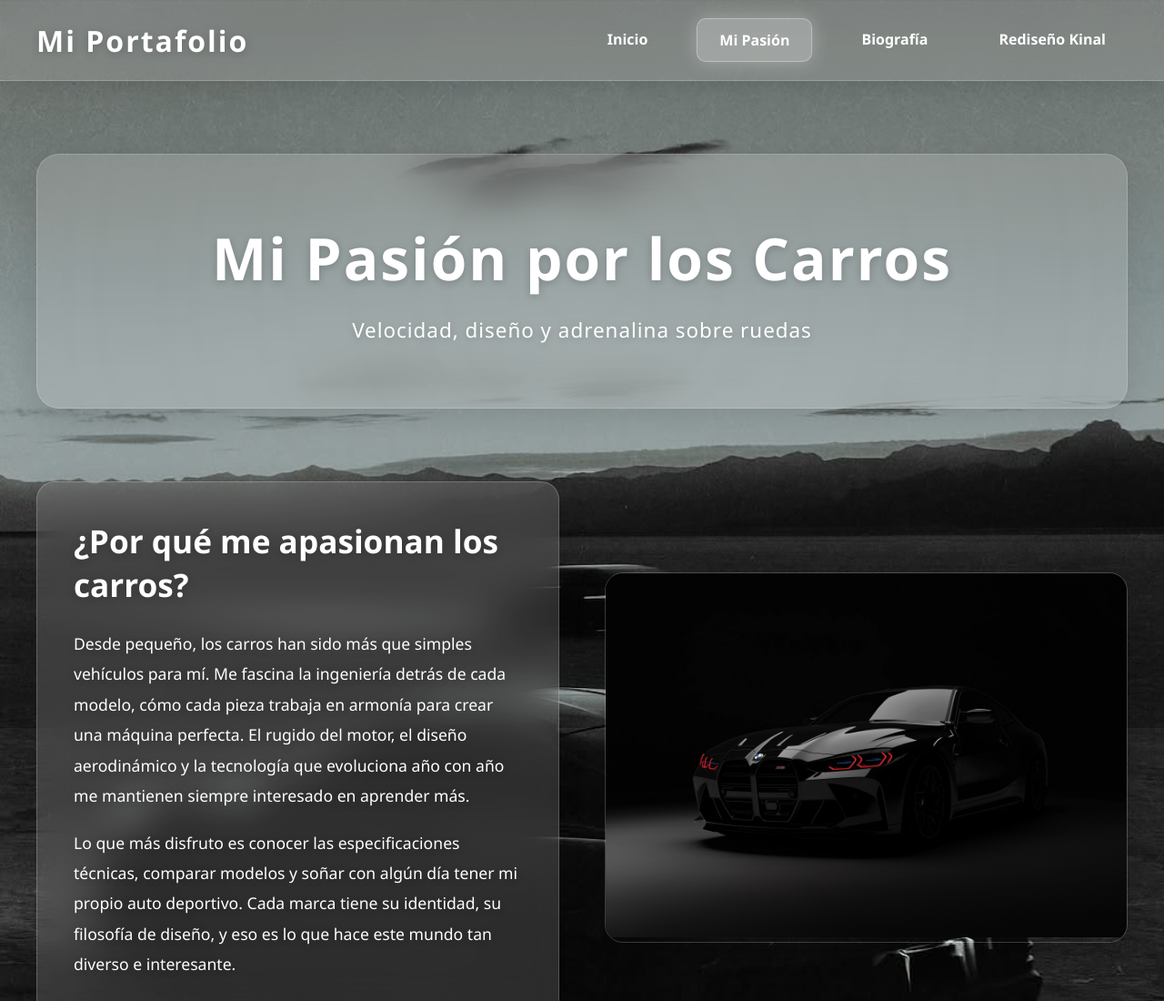
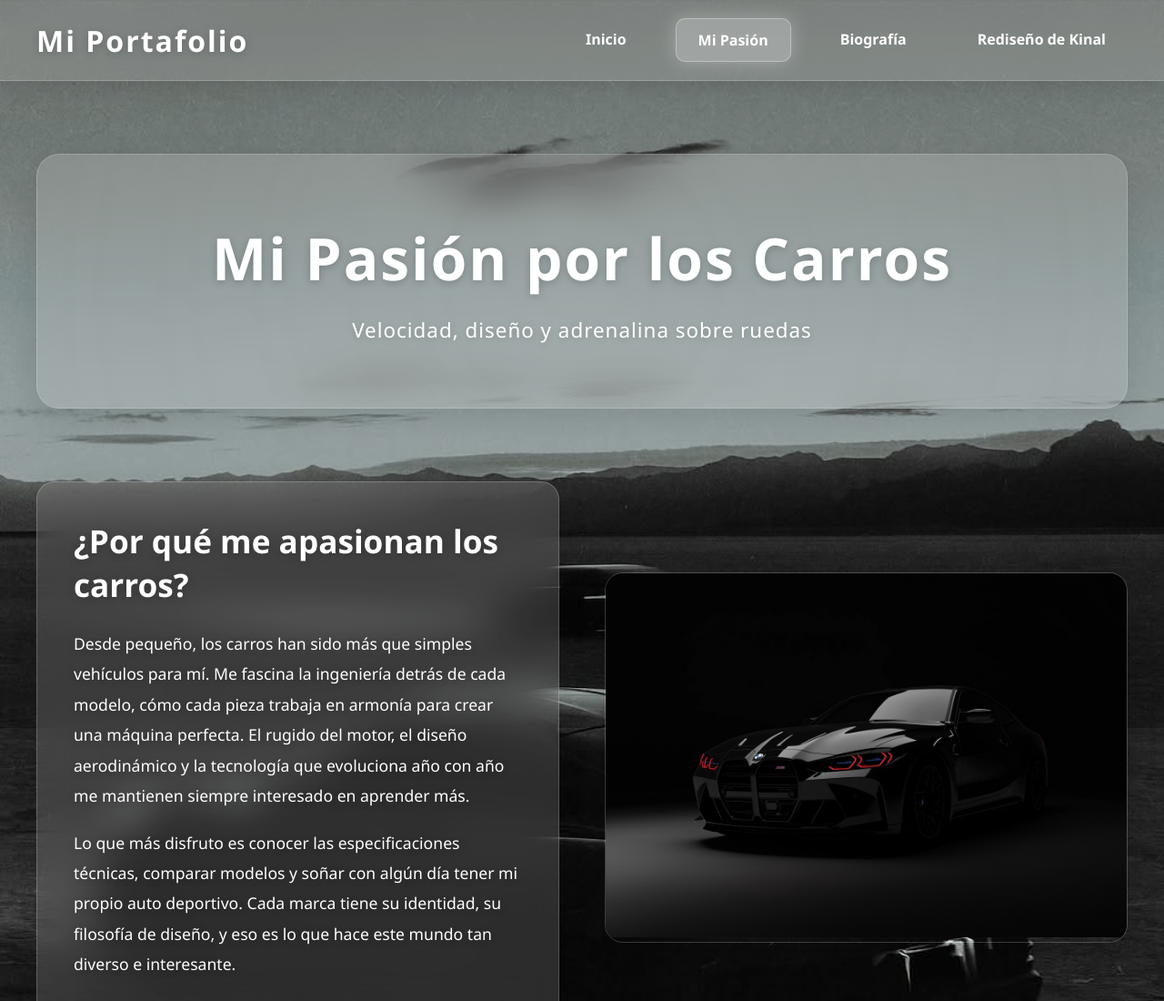
Before and after one commit to jjimenez-2021647/LaboratorioUno_PaginasWeb, a plain HTML site: page Index/pasion.html in a window 1280 px wide. Shown: the top 1100 px of the page at 91% size. Drawn offline with Linux system fonts and the light colour scheme.

Commit message:
fix: Se cambio el nombre de rediseño kinal a rediseño de kinal

```diff
--- a/Index/pasion.html
+++ b/Index/pasion.html
@@ -19,7 +19,7 @@
                 <a href="../index.html" class="nav-link">Inicio</a>
                 <a href="#" class="nav-link activo">Mi Pasión</a>
                 <a href="./biografia.html" class="nav-link">Biografía</a>
-                <a href="./rediseño.html" class="nav-link">Rediseño Kinal</a>
+                <a href="./rediseño.html" class="nav-link">Rediseño de Kinal</a>
             </nav>
         </div>
     </header>
```
